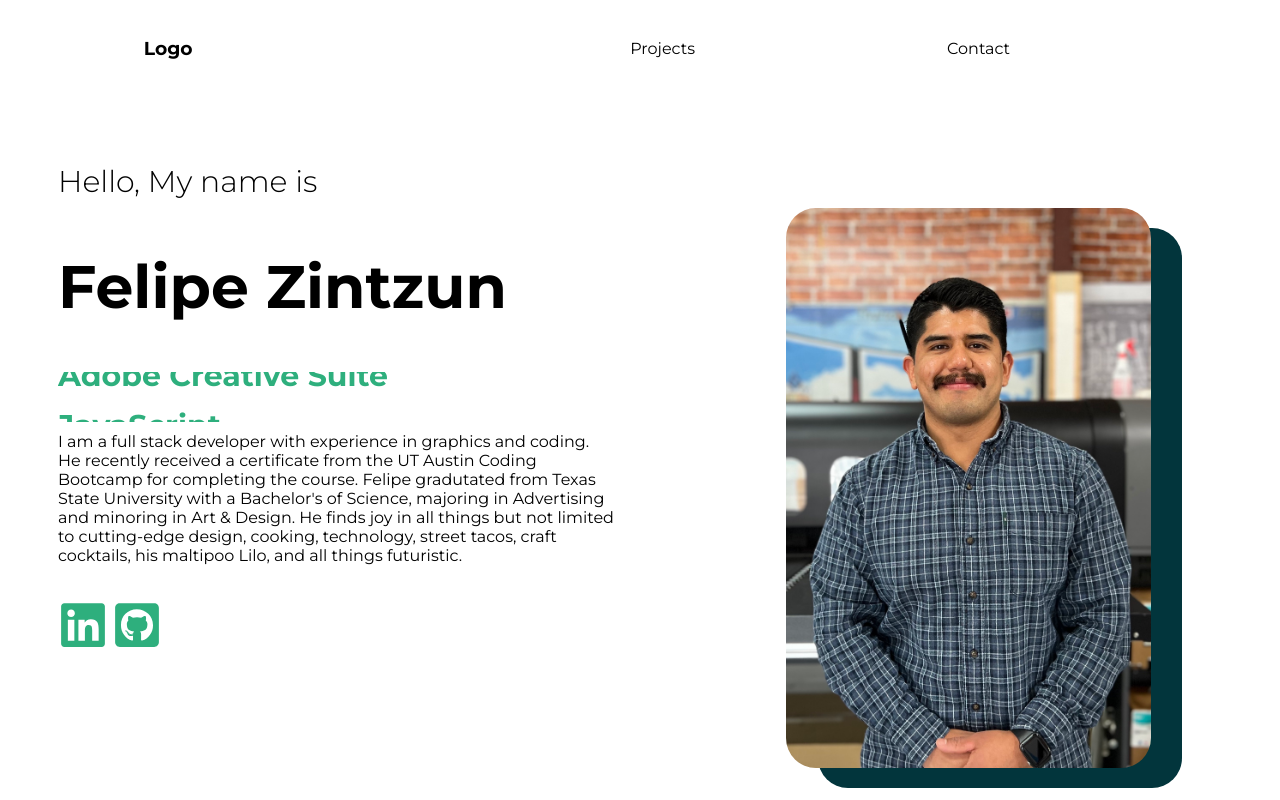
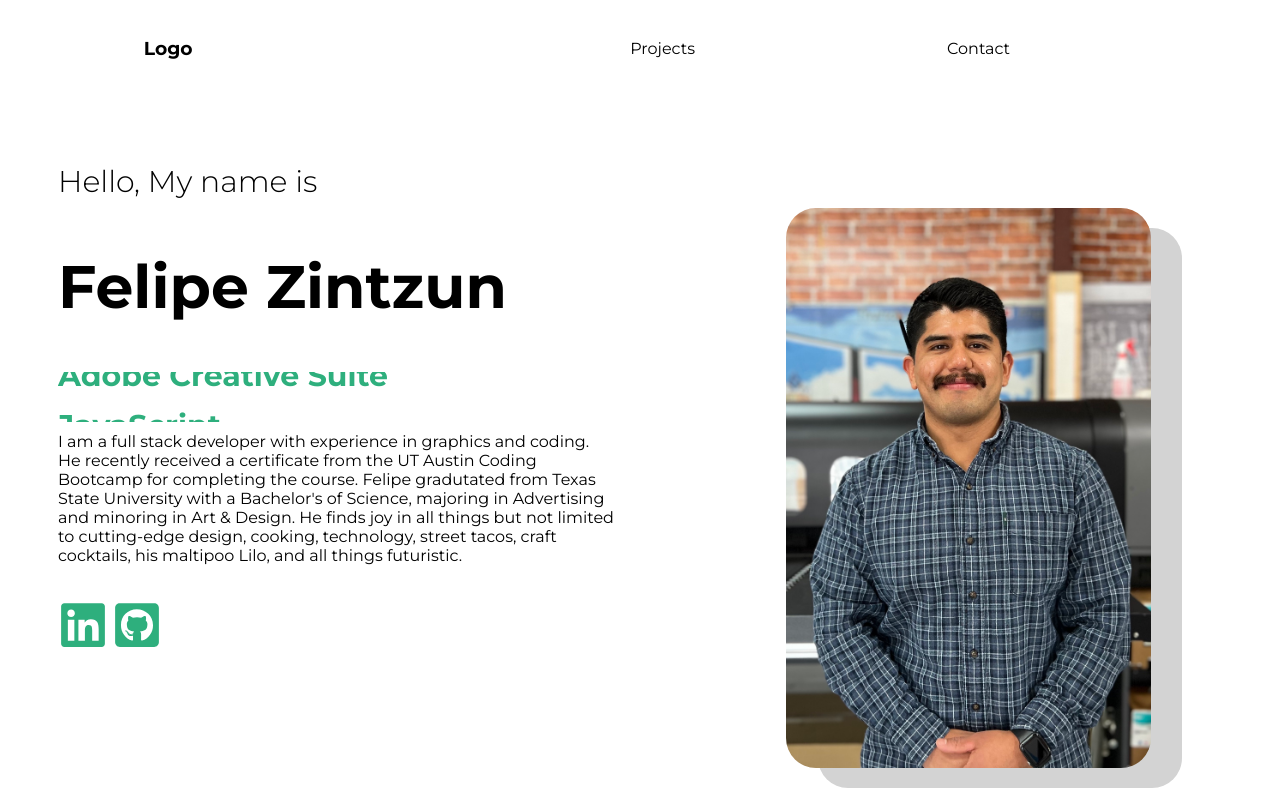
Before and after one commit to felipezintzun/react-portfolio, a React (Create React App) app: page /Contact in a window 1280 px wide. Shown: the top 800 px of the page. Built offline with nearby package versions, Linux system fonts and the light colour scheme.

Commit message:
start nav component

```diff
--- a/src/components/contact/contact.css
+++ b/src/components/contact/contact.css
@@ -88,3 +88,9 @@ button{
     background-color: #2eaf7d;
     border-radius: 5px;
 }
+
+
+button:hover {
+    background-color: #3fd0c9;
+
+}
--- a/src/components/intro/intro.css
+++ b/src/components/intro/intro.css
@@ -81,7 +81,7 @@
     position: absolute;
     top: 140px;
     right: 90px;
-    background-color: #02353c;
+    background-color: #d3d3d3;
 }
 
 .i-card {
@@ -106,3 +106,8 @@
     text-decoration: none;
     color: #2eaf7d;
 }
+
+.i-icon:hover {
+    text-decoration: none;
+    color: #3fd0c9;
+}
```
